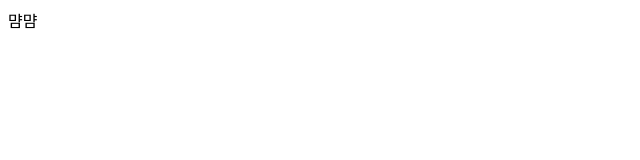
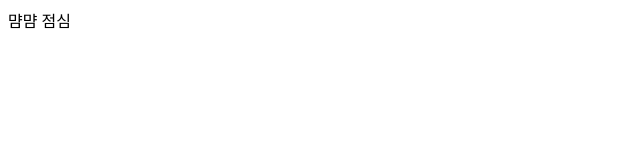
Before and after one commit to YSH1214/oz_new, a plain HTML site: page newfile.html in a window 1280 px wide. Shown: the full height of the page, 0-640 px from the left. Drawn offline with Linux system fonts and the light colour scheme.

Commit message:
바바밥

```diff
--- a/newfile.html
+++ b/newfile.html
@@ -7,5 +7,6 @@
 </head>
 <body>
     먐먐
+    점심
 </body>
 </html>
```
